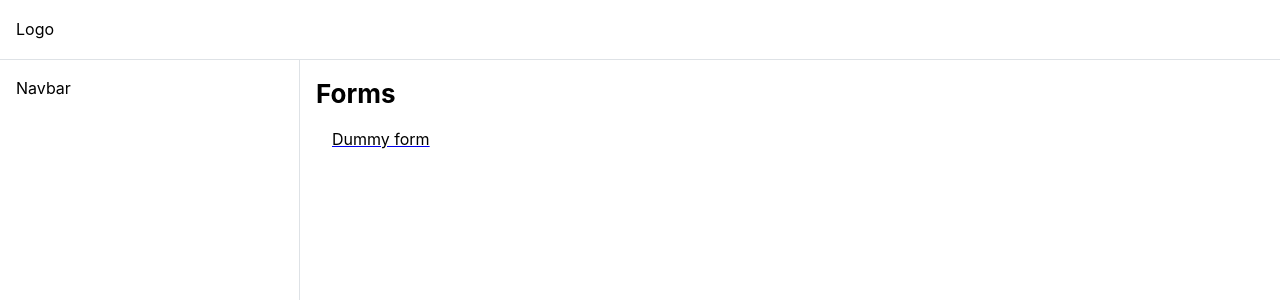
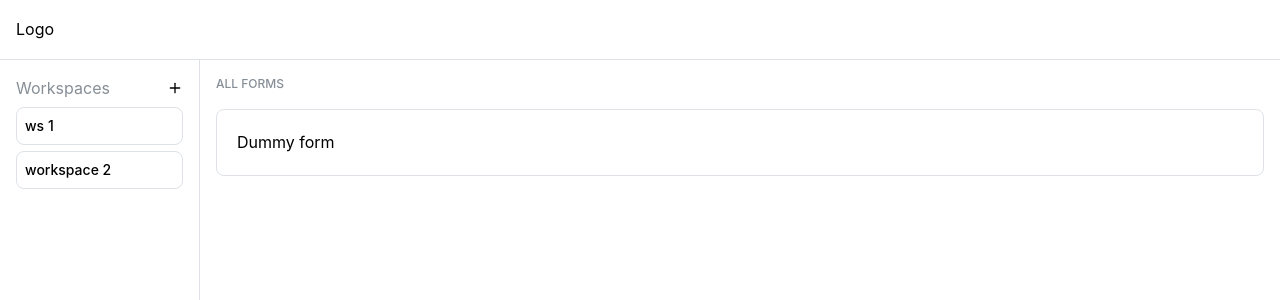
Before and after one commit to ViktorZhurbin/forms--app, a React (Vite) app: page / in a window 1280 px wide. Shown: the top 300 px of the page. Built offline with nearby package versions, Linux system fonts and the light colour scheme.

Commit message:
updated Admin layout

```diff
--- a/package.json
+++ b/package.json
@@ -12,6 +12,7 @@
 	"dependencies": {
 		"@mantine/core": "^7.10.1",
 		"@mantine/hooks": "^7.10.1",
+		"@tabler/icons-react": "^3.5.0",
 		"million": "^3.1.11",
 		"react": "^18.3.1",
 		"react-dom": "^18.3.1",
--- a/src/contexts/ThemeProvider/ThemeProvider.tsx
+++ b/src/contexts/ThemeProvider/ThemeProvider.tsx
@@ -3,7 +3,7 @@ import { theme } from "./theme";
 
 export const ThemeProvider = ({ children }: React.PropsWithChildren) => {
 	return (
-		<MantineProvider theme={theme} defaultColorScheme="auto">
+		<MantineProvider theme={theme} /* defaultColorScheme="auto" */>
 			{children}
 		</MantineProvider>
 	);
--- a/src/main.tsx
+++ b/src/main.tsx
@@ -3,6 +3,7 @@ import "./styles/main.css";
 
 import React from "react";
 import ReactDOM from "react-dom/client";
+
 import { App } from "./App.tsx";
 import { ThemeProvider } from "./contexts/ThemeProvider/ThemeProvider.tsx";
 
--- a/src/pages/Admin/Admin.tsx
+++ b/src/pages/Admin/Admin.tsx
@@ -1,31 +1,67 @@
-import { AppShell, Burger, Card, Group, Title } from "@mantine/core";
-import { useDisclosure } from "@mantine/hooks";
-import { Link } from "wouter";
+import { AppShell, Card, Group, ScrollArea, Stack, Text } from "@mantine/core";
+import { IconPlus } from "@tabler/icons-react";
+import { useLocation } from "wouter";
 
 export const Admin = () => {
-	const [opened, { toggle }] = useDisclosure();
+	const [_, setLocation] = useLocation();
 
 	return (
-		// https://mantine.dev/app-shell/?e=AltLayout
-		// https://github.com/mantinedev/mantine/tree/master/apps/mantine.dev/src/app-shell-examples/examples
 		<AppShell
 			header={{ height: 60 }}
-			navbar={{ width: 300, breakpoint: "sm", collapsed: { mobile: !opened } }}
+			navbar={{
+				width: 200,
+				breakpoint: "xs",
+				collapsed: { desktop: false, mobile: false },
+			}}
 			padding="md"
 		>
 			<AppShell.Header>
 				<Group h="100%" px="md">
-					<Burger opened={opened} onClick={toggle} hiddenFrom="sm" size="sm" />
 					<div>Logo</div>
 				</Group>
 			</AppShell.Header>
-			<AppShell.Navbar p="md">Navbar</AppShell.Navbar>
+
+			<AppShell.Navbar p="md">
+				<AppShell.Section grow component={ScrollArea}>
+					<Stack gap={6}>
+						<Group gap={6} justify="space-between">
+							<Text c="dimmed">Workspaces</Text>
+							<IconPlus width="1rem" />
+						</Group>
+						<Stack gap={6}>
+							<Card withBorder padding={8} radius="md">
+								<Text size="sm" fw={500}>
+									ws 1
+								</Text>
+							</Card>
+							<Card withBorder padding={8} radius="md">
+								<Text size="sm" fw={500}>
+									workspace 2
+								</Text>
+							</Card>
+						</Stack>
+					</Stack>
+				</AppShell.Section>
+			</AppShell.Navbar>
 
 			<AppShell.Main>
-				<Title size="h2">Forms</Title>
-				<Link href="/forms/1/create">
-					<Card>Dummy form</Card>
-				</Link>
+				<Stack>
+					<Text tt="uppercase" c="dimmed" size="xs" fw={500}>
+						All Forms
+					</Text>
+					<Stack>
+						<Card
+							withBorder
+							padding="lg"
+							radius="md"
+							onClick={() => {
+								setLocation("/forms/1/create");
+							}}
+						>
+							Dummy form
+						</Card>
+					</Stack>
+				</Stack>
 			</AppShell.Main>
 		</AppShell>
 	);
```
Also changed, not shown: 1 other file (tests, documents, lock files or other folders).
